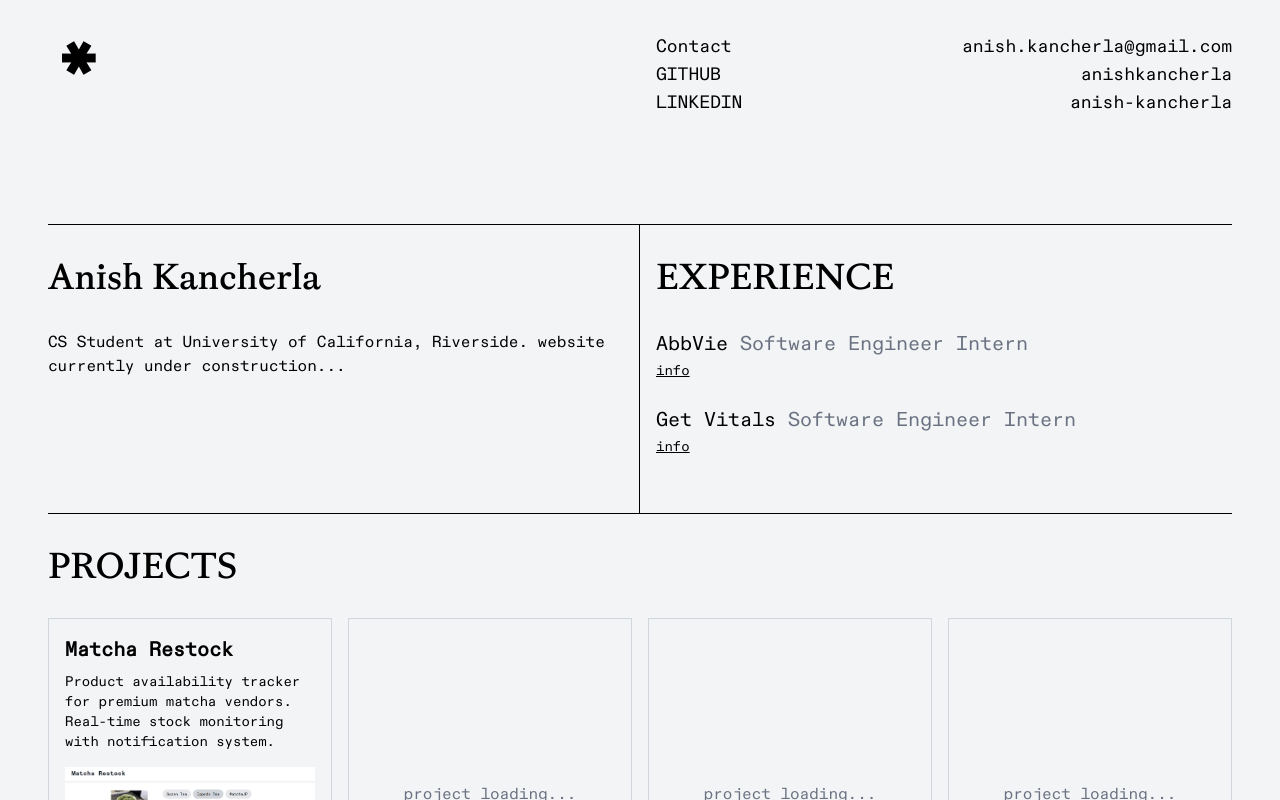
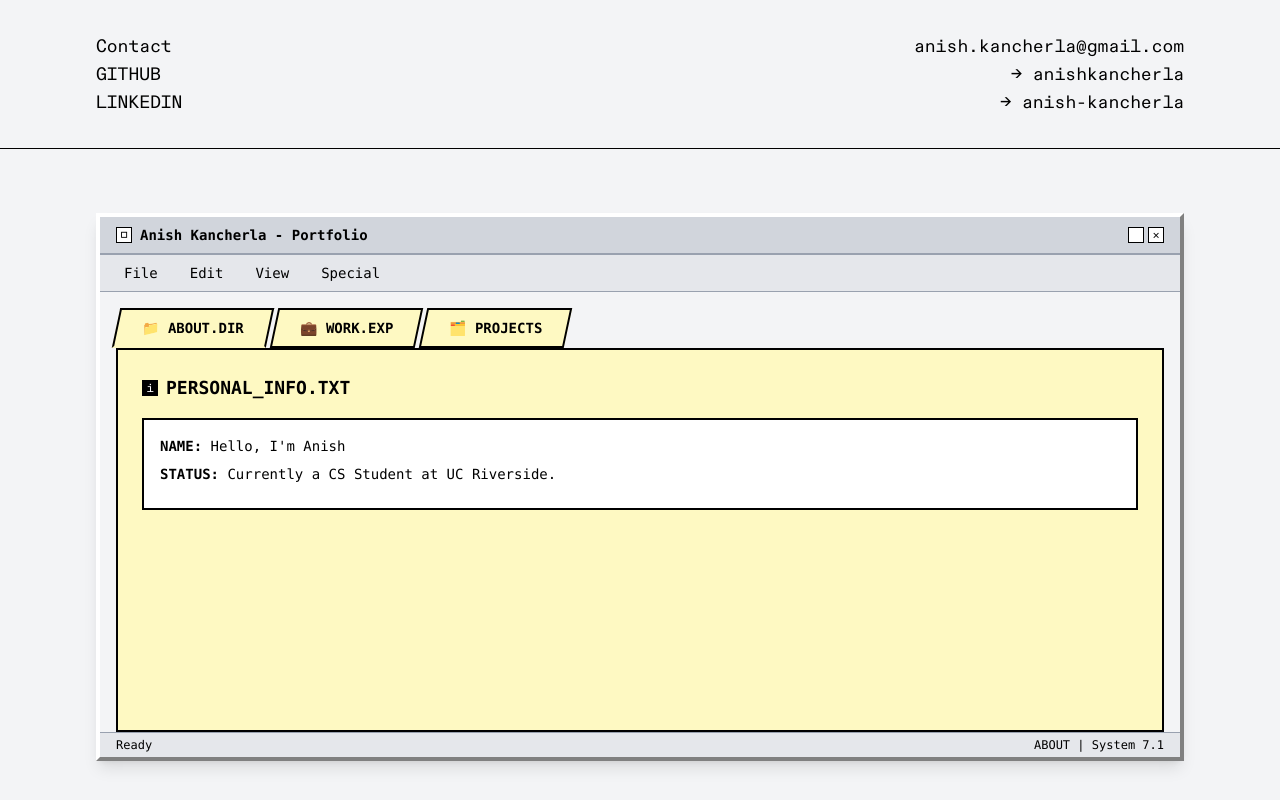
Before and after one commit to anishkancherla/portfolio, a Next.js app: page / in a window 1280 px wide. Shown: the top 800 px of the page. Built offline with nearby package versions, Linux system fonts and the light colour scheme.

Commit message:
re design

```diff
--- a/src/app/page.tsx
+++ b/src/app/page.tsx
@@ -2,56 +2,17 @@
 
 import React, { useState } from 'react';
 
-interface OpenSections {
-  experience: boolean;
-  about: boolean;
-  projects: boolean;
-}
-
-interface JobDescriptions {
-  abbvie: boolean;
-  getVitals: boolean;
-}
-
 export default function Home() {
-  const [openSections, setOpenSections] = useState<OpenSections>({
-    experience: true,
-    about: true,
-    projects: true,
-  });
-
-  const [jobDescriptions, setJobDescriptions] = useState<JobDescriptions>({
-    abbvie: false,
-    getVitals: false,
-  });
-
-  const toggleSection = (section: keyof OpenSections) => {
-    setOpenSections(prev => ({
-      ...prev,
-      [section]: !prev[section]
-    }));
-  };
-
-  const toggleJobDescription = (job: keyof JobDescriptions) => {
-    setJobDescriptions(prev => ({
-      ...prev,
-      [job]: !prev[job]
-    }));
-  };
+  const [activeTab, setActiveTab] = useState('about');
+  const [activeProjectTab, setActiveProjectTab] = useState('current');
 
   return (
     <div className="min-h-screen bg-gray-100 text-black">
       {/* Header */}
-      <header className="w-full py-8 px-8 md:px-12">
-        <div className="grid grid-cols-1 md:grid-cols-2 items-start">
-          {/* logo placeholder  */}
-          <div className="text-8xl font-bold font-stamp-rpsk">
-            *
-          </div>
-
-          {/* header middle */}
-          <div className="flex justify-between items-start md:pl-4">
-            {/* */}
+      <header className="w-full py-8">
+        <div className="max-w-6xl mx-auto px-8">
+          <div className="flex justify-between items-start">
+            {/* Contact labels - left aligned */}
             <div>
               <div className="text-lg">Contact</div>
               <div className="text-lg">GITHUB</div>
@@ -61,153 +22,235 @@ export default function Home() {
             {/* contact right side */}
             <div className="text-right">
               <div className="text-lg">anish.kancherla@gmail.com</div>
-              <a
+              <div className="text-lg">
+                → <a
                   href="https://github.com/anishkancherla"
                   target="_blank"
                   rel="noopener noreferrer"
-                className="text-lg hover:underline block"
+                  className="hover:underline"
                 >
                   anishkancherla
                 </a>
-              <a
+              </div>
+              <div className="text-lg">
+                → <a
                   href="https://www.linkedin.com/in/anish-kancherla-3b6aa6263/"
                   target="_blank"
                   rel="noopener noreferrer"
-                className="text-lg hover:underline block"
+                  className="hover:underline"
                 >
                   anish-kancherla
                 </a>
               </div>
             </div>
           </div>
+        </div>
       </header>
 
-      {/* Main  */}
-      <main className="w-full px-8 md:px-12 mt-16">
       {/* Divider */}
-        <div className="h-px bg-black w-full mb-0"></div>
+      <div className="h-px bg-black w-full"></div>
 
+      {/* Mac OS Style Main Content */}
+      <main className="w-full py-16">
+        <div className="max-w-6xl mx-auto px-8">
+          {/* Mac OS Window Frame */}
+          <div className="bg-gray-200 border-4 border-gray-400 shadow-lg" style={{
+            borderTopColor: '#ffffff',
+            borderLeftColor: '#ffffff',
+            borderRightColor: '#808080',
+            borderBottomColor: '#808080'
+          }}>
+            {/* Title Bar */}
+            <div className="bg-gray-300 border-b-2 border-gray-400 px-4 py-2 flex items-center justify-between">
+              <div className="flex items-center space-x-2">
+                <div className="w-4 h-4 bg-white border border-black flex items-center justify-center text-xs">□</div>
+                <span className="font-mono text-sm font-bold">Anish Kancherla - Portfolio</span>
+              </div>
+              <div className="flex space-x-1">
+                <div className="w-4 h-4 bg-white border border-black"></div>
+                <div className="w-4 h-4 bg-white border border-black flex items-center justify-center text-xs">×</div>
+              </div>
+            </div>
 
-        <div className="grid grid-cols-1 md:grid-cols-2 w-full">
-          {/* about  */}
-          <div className="py-8 pr-4 border-r border-black flex flex-col items-start justify-start">
-            <h2
-              className="text-4xl font-normal mb-8 gaisyr-font cursor-pointer"
-              onClick={() => toggleSection('about')}
+            {/* Menu Bar */}
+            <div className="bg-gray-200 border-b border-gray-400 px-4 py-1">
+              <div className="flex space-x-4 text-sm font-mono">
+                <span className="hover:bg-gray-300 px-2 py-1 cursor-pointer">File</span>
+                <span className="hover:bg-gray-300 px-2 py-1 cursor-pointer">Edit</span>
+                <span className="hover:bg-gray-300 px-2 py-1 cursor-pointer">View</span>
+                <span className="hover:bg-gray-300 px-2 py-1 cursor-pointer">Special</span>
+              </div>
+            </div>
+
+            {/* File Folder Tabs */}
+            <div className="bg-gray-100 px-4 pt-4">
+              <div className="flex space-x-1 mb-0">
+                {/* About Tab */}
+                <div
+                  className={`relative cursor-pointer ${activeTab === 'about' ? 'z-20' : 'z-10'}`}
+                  onClick={() => setActiveTab('about')}
                 >
-              Anish Kancherla
-            </h2>
-            {openSections.about && (
-              <div className="w-full">
-                <p>CS Student at University of California, Riverside.
+                  <div className={`px-6 py-2 border-2 border-black bg-yellow-100 transform -skew-x-12 ${
+                    activeTab === 'about' ? 'border-b-yellow-100' : 'border-b-black'
+                  }`}>
+                    <span className="font-mono text-sm font-bold transform skew-x-12 block">📁 ABOUT.DIR</span>
+                  </div>
+                </div>
 
-                  website currently under construction...
-                </p>
+                {/* Experience Tab */}
+                <div
+                  className={`relative cursor-pointer ${activeTab === 'experience' ? 'z-20' : 'z-10'}`}
+                  onClick={() => setActiveTab('experience')}
+                >
+                  <div className={`px-6 py-2 border-2 border-black bg-yellow-100 transform -skew-x-12 ${
+                    activeTab === 'experience' ? 'border-b-yellow-100' : 'border-b-black'
+                  }`}>
+                    <span className="font-mono text-sm font-bold transform skew-x-12 block">💼 WORK.EXP</span>
+                  </div>
+                </div>
+
+                {/* Projects Tab */}
+                <div
+                  className={`relative cursor-pointer ${activeTab === 'projects' ? 'z-20' : 'z-10'}`}
+                  onClick={() => setActiveTab('projects')}
+                >
+                  <div className={`px-6 py-2 border-2 border-black bg-yellow-100 transform -skew-x-12 ${
+                    activeTab === 'projects' ? 'border-b-yellow-100' : 'border-b-black'
+                  }`}>
+                    <span className="font-mono text-sm font-bold transform skew-x-12 block">🗂️ PROJECTS</span>
+                  </div>
+                </div>
+              </div>
+
+              {/* Main Content Area - Manila Folder */}
+              <div className="bg-yellow-100 border-2 border-black p-6 min-h-96">
+
+                {/* About Section */}
+                {activeTab === 'about' && (
+                  <div className="space-y-4">
+                    <div className="flex items-center space-x-2 mb-4">
+                      <div className="w-4 h-4 bg-black text-white text-xs flex items-center justify-center">i</div>
+                      <h2 className="font-mono text-lg font-bold">PERSONAL_INFO.TXT</h2>
+                    </div>
+                    <div className="bg-white border-2 border-black p-4 font-mono text-sm">
+                      <div className="mb-2">
+                        <span className="font-bold">NAME:</span> Hello, I'm Anish
+                      </div>
+                      <div className="mb-2">
+                        <span className="font-bold">STATUS:</span> Currently a CS Student at UC Riverside.
+                      </div>
+                    </div>
                   </div>
                 )}
+
+                {/* Experience Section */}
+                {activeTab === 'experience' && (
+                  <div className="space-y-4">
+                    <div className="flex items-center space-x-2 mb-4">
+                      <div className="w-4 h-4 bg-black text-white text-xs flex items-center justify-center">W</div>
+                      <h2 className="font-mono text-lg font-bold">EMPLOYMENT_HISTORY.DOC</h2>
+                    </div>
+                    <div className="bg-white border-2 border-black p-4 font-mono text-sm space-y-3">
+                      <div className="border-b border-gray-300 pb-2">
+                        <div className="font-bold">Previously a <span className="bg-purple-200">Software Engineer Intern</span> @ <a href="https://abbvie.com" target="_blank" rel="noopener noreferrer" className="underline hover:bg-gray-200">AbbVie</a></div>
+                      </div>
+                      <div className="border-b border-gray-300 pb-2">
+                        <div className="font-bold">a <span className="bg-purple-200">Web Developer</span> @ UCR</div>
+                      </div>
+                      <div>
+                        <div className="font-bold">and currently working as a <span className="bg-purple-200">Software Engineer Intern</span> @ <a href="https://getvitals.care" target="_blank" rel="noopener noreferrer" className="underline hover:bg-gray-200">Get Vitals</a></div>
+                      </div>
+                    </div>
+                  </div>
+                )}
+
+                {/* Projects Section */}
+                {activeTab === 'projects' && (
+                  <div className="space-y-4">
+                    <div className="flex items-center space-x-2 mb-4">
+                      <div className="w-4 h-4 bg-black text-white text-xs flex items-center justify-center">P</div>
+                      <h2 className="font-mono text-lg font-bold">PROJECT_PORTFOLIO.DIR</h2>
                     </div>
 
-          {/* experience */}
-          <div className="py-8 pl-4 flex flex-col items-start justify-start">
-            <h2
-              className="text-4xl font-normal mb-8 gaisyr-font cursor-pointer"
-              onClick={() => toggleSection('experience')}
+                    {/* Sub-tabs for Projects */}
+                    <div className="flex space-x-1 mb-4">
+                      <div
+                        className={`cursor-pointer px-4 py-1 border border-black font-mono text-xs ${
+                          activeProjectTab === 'current' ? 'bg-white' : 'bg-gray-200'
+                        }`}
+                        onClick={() => setActiveProjectTab('current')}
                       >
-              EXPERIENCE
-            </h2>
-            {openSections.experience && (
-              <div className="w-full">
-                {/* AbbVie */}
-                <div className="mb-6">
-                  <h3 className="font-medium text-xl">
-                    AbbVie <span className="text-gray-500">Software Engineer Intern</span>
-                  </h3>
-                  <button
-                    onClick={() => toggleJobDescription('abbvie')}
-                    className="text-sm underline hover:no-underline cursor-pointer"
+                        CURRENT.PRJ
+                      </div>
+                      <div
+                        className={`cursor-pointer px-4 py-1 border border-black font-mono text-xs ${
+                          activeProjectTab === 'archive' ? 'bg-white' : 'bg-gray-200'
+                        }`}
+                        onClick={() => setActiveProjectTab('archive')}
                       >
-                    info
-                  </button>
-                  {jobDescriptions.abbvie && (
-                    <div className="mt-2 text-sm">
-                      <p>
-                        Developed a Python-based data management dashboard using Streamlit and PostgreSQL, reducing manual lookups by 30% for over 50 DWA analysts. Containerized with Docker, enhancing processing speed, and built Matplotlib visualizations to accelerate data-driven decisions.
-                      </p>
+                        ARCHIVE.PRJ
                       </div>
-                  )}
-                </div>
-                {/* Get Vitals */}
-                <div className="mb-6">
-                  <h3 className="font-medium text-xl">
-                    Get Vitals <span className="text-gray-500">Software Engineer Intern</span>
-                  </h3>
-                  <button
-                    onClick={() => toggleJobDescription('getVitals')}
-                    className="text-sm underline hover:no-underline cursor-pointer"
-                  >
-                    info
-                  </button>
-                  {jobDescriptions.getVitals && (
-                    <div className="mt-2 text-sm">
-                      <p>
-                        Currently extending a nurse-wellness web app for 500+ nurses, using React and TypeScript. Integrated with OpenAPI API to deliver an AI-powered chatbot for nurses.
-                      </p>
-                    </div>
-                  )}
                     </div>
 
+                    {/* Project Content */}
+                    {activeProjectTab === 'current' && (
+                      <div className="grid grid-cols-1 md:grid-cols-2 gap-4">
+                        {/* Matcha Restock Project */}
+                        <div className="bg-white border-2 border-black p-4">
+                          <div className="flex items-center space-x-2 mb-2">
+                            <div className="w-3 h-3 bg-black text-white text-xs flex items-center justify-center">📄</div>
+                            <h3 className="font-mono text-sm font-bold">MATCHA_RESTOCK.APP</h3>
                           </div>
-            )}
-          </div>
-
-          {/* Divider */}
-          <div className="h-px bg-black w-full col-span-1 md:col-span-2"></div>
-
-          {/* proj Section */}
-          <div className="py-8 flex flex-col items-start justify-start col-span-1 md:col-span-2">
-            <h2
-              className="text-4xl font-normal mb-8 gaisyr-font cursor-pointer"
-              onClick={() => toggleSection('projects')}
-            >
-              PROJECTS
-            </h2>
-            {openSections.projects && (
-              <div className="w-full grid grid-cols-4 gap-4">
-                {/* Matcha Restock Project */}
-                <div className="border border-gray-300 p-4">
-                  <h3 className="text-xl font-bold mb-2">Matcha Restock</h3>
-                  <p className="mb-4 text-sm">Product availability tracker for premium matcha vendors. Real-time stock monitoring with notification system.</p>
+                          <p className="font-mono text-xs mb-3 leading-relaxed">Product availability tracker for premium matcha vendors. Real-time stock monitoring with notification system.</p>
+                          <div className="bg-gray-100 border border-black p-2 mb-3">
                             <img
                               src="/images/matcharestockproject.png"
                               alt="Matcha Restock Project Screenshot"
-                    className="w-full mb-4"
+                              className="w-full border border-gray-400"
                             />
+                          </div>
+                          <div className="bg-gray-200 border border-black px-3 py-1 inline-block">
                             <a
                               href="https://github.com/anishkancherla/matcha-stock"
                               target="_blank"
                               rel="noopener noreferrer"
-                    className="text-sm hover:underline"
+                              className="font-mono text-xs hover:underline"
                             >
-                    View Project →
+                              OPEN_PROJECT.EXE →
                             </a>
                           </div>
-
-                {/* Placeholder 1 */}
-                <div className="border border-gray-300 p-4 flex items-center justify-center">
-                  <p className="text-gray-500">project loading...</p>
                         </div>
 
-                {/* Placeholder 2 */}
-                <div className="border border-gray-300 p-4 flex items-center justify-center">
-                  <p className="text-gray-500">project loading...</p>
+                        {/* Placeholder Projects */}
+                        {[1, 2, 3].map((i) => (
+                          <div key={i} className="bg-white border-2 border-black p-4 flex flex-col items-center justify-center min-h-48">
+                            <div className="w-8 h-8 bg-gray-300 border border-black mb-2 flex items-center justify-center">
+                              <span className="text-xs">📁</span>
+                            </div>
+                            <p className="font-mono text-xs text-center">PROJECT_{i}.DIR<br/>UNDER_CONSTRUCTION</p>
+                          </div>
+                        ))}
+                      </div>
+                    )}
+
+                    {activeProjectTab === 'archive' && (
+                      <div className="bg-white border-2 border-black p-8 text-center">
+                        <div className="w-12 h-12 bg-gray-300 border border-black mx-auto mb-4 flex items-center justify-center">
+                          <span className="text-lg">📦</span>
+                        </div>
+                        <p className="font-mono text-sm">ARCHIVE.DIR - EMPTY</p>
+                      </div>
+                    )}
+                  </div>
+                )}
+              </div>
             </div>
 
-                {/* Placeholder 3 */}
-                <div className="border border-gray-300 p-4 flex items-center justify-center">
-                  <p className="text-gray-500">project loading...</p>
+            {/* Status Bar */}
+            <div className="bg-gray-200 border-t border-gray-400 px-4 py-1 flex justify-between items-center">
+              <span className="font-mono text-xs">Ready</span>
+              <span className="font-mono text-xs">{activeTab.toUpperCase()} | System 7.1</span>
             </div>
-              </div>
-            )}
           </div>
         </div>
       </main>
```
Lines whose indentation alone changed are shown as unchanged.
